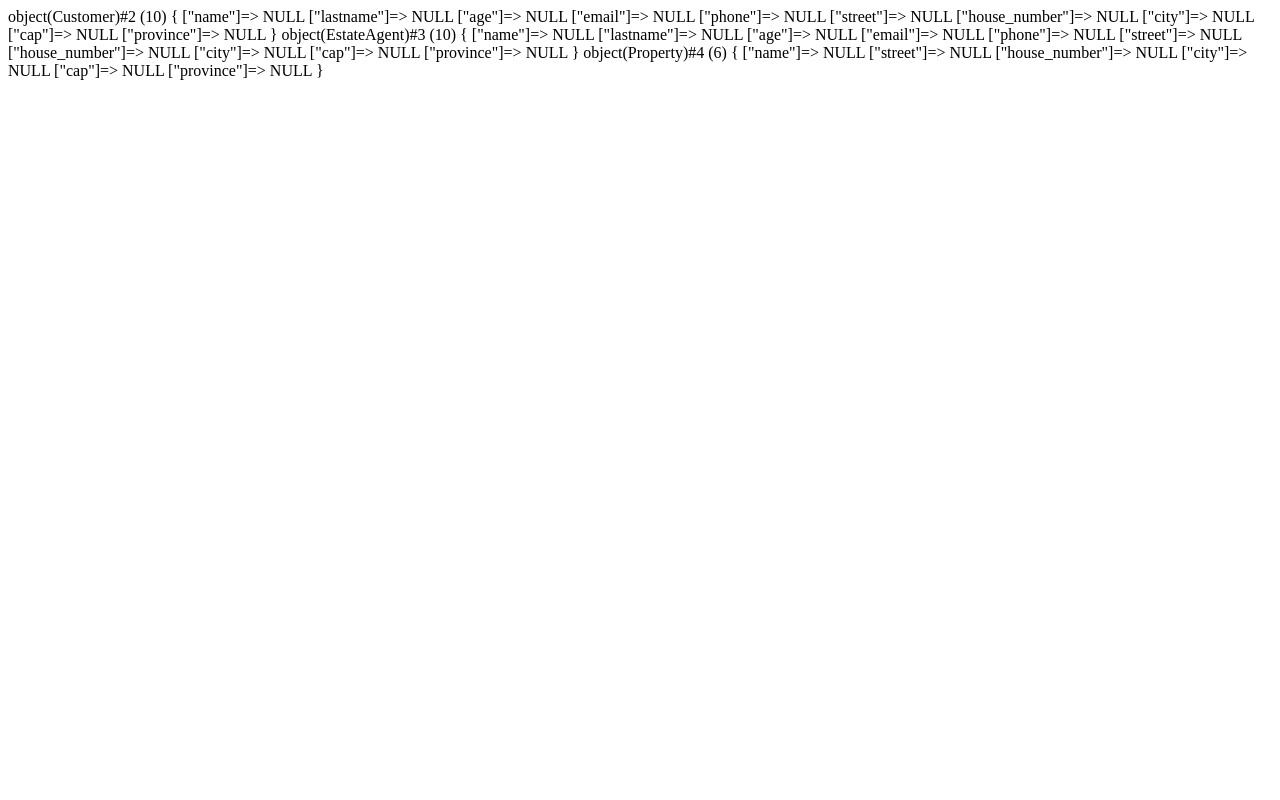
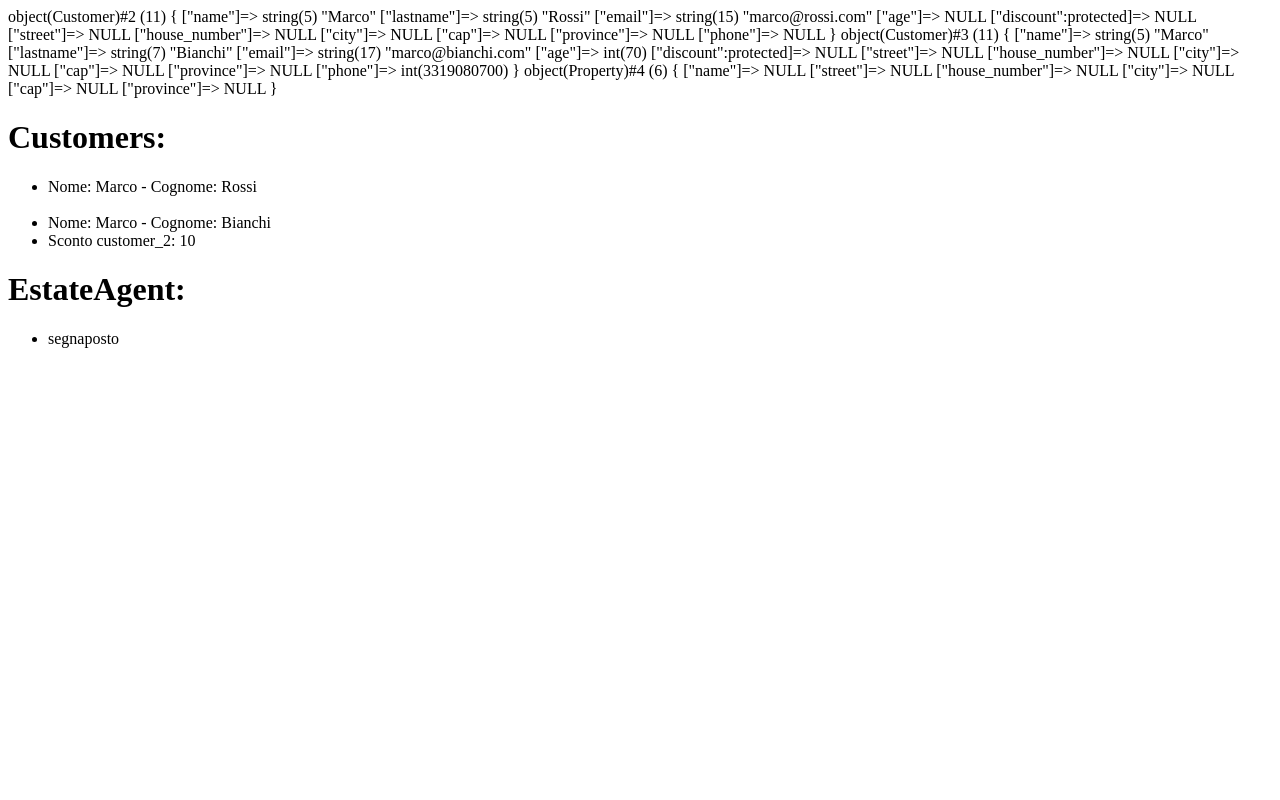
Before and after one commit to smschn/php-oop-2, a PHP site: page / in a window 1280 px wide. Run offline with PHP 8.4, Linux system fonts and the light colour scheme.

Commit message:
Added basic html & construct, discount, functions to User, Customer

```diff
--- a/class/User/Customer.php
+++ b/class/User/Customer.php
@@ -3,8 +3,20 @@
 require_once __DIR__ . '/User.php';
 
 class Customer extends User {
+    public $phone;
 
+    public function __construct($nameP, $lastnameP, $emailP, $ageP = null, $phoneP = null) {
+        parent::__construct($nameP, $lastnameP, $emailP, $ageP);
+        $this->phone = $phoneP;
+    }
+
+    public function getCustomerNameLastname() {
+        return 'Nome: ' . $this->name . ' - Cognome: ' . $this->lastname;
+    }
 }
 
-$test1 = new Customer();
-var_dump($test1);
+$customer_1 = new Customer('Marco', 'Rossi', 'marco@rossi.com');
+var_dump($customer_1);
+
+$customer_2 = new Customer('Marco', 'Bianchi', 'marco@bianchi.com', 70, 3319080700);
+var_dump($customer_2);
--- a/class/User/EstateAgent.php
+++ b/class/User/EstateAgent.php
@@ -3,8 +3,7 @@
 require_once __DIR__ . '/User.php';
 
 class EstateAgent extends User {
-
+    public $employee_id;
+    public $employee_wage;
+    public $employee_level;
 }
-
-$test2 = new EstateAgent();
-var_dump($test2);
--- a/class/User/User.php
+++ b/class/User/User.php
@@ -4,9 +4,26 @@ require_once __DIR__ . '/../traits/Address.php';
 class User {
     public $name;
     public $lastname;
+    public $email;
     public $age;
-    public $email;
-    public $phone;
+    protected $discount;
 
     use Address;
+
+    public function __construct($nameP, $lastnameP, $emailP, $ageP = null) {
+        $this->name = $nameP;
+        $this->lastname = $lastnameP;
+        $this->email = $emailP;
+        $this->age = $ageP;
+    }
+
+    public function setDiscount($ageP) {
+        if ($ageP >= 60 && is_int($ageP)) {
+            $this->discount = 10;
+        }
+    }
+
+    public function getDiscount() {
+        return $this->discount;
+    }
 }
--- a/index.php
+++ b/index.php
@@ -3,3 +3,37 @@
 require_once __DIR__ . '/class/User/Customer.php';
 require_once __DIR__ . '/class/User/EstateAgent.php';
 require_once __DIR__ . '/class/Property/Property.php';
+
+?>
+
+<!DOCTYPE html>
+<html lang="en">
+<head>
+    <meta charset="UTF-8">
+    <meta http-equiv="X-UA-Compatible" content="IE=edge">
+    <meta name="viewport" content="width=device-width, initial-scale=1.0">
+    <title>PHP OOP 2</title>
+</head>
+<body>
+    <h1>Customers:</h1>
+    <ul>
+        <li>
+            <?php echo $customer_1->getCustomerNameLastname() ?>
+        </li>
+        <br>
+        <li>
+            <?php echo $customer_2->getCustomerNameLastname() ?>
+        </li>
+        <li>
+            <?php
+            $customer_2->setDiscount(70);
+            echo 'Sconto customer_2: ' . $customer_2->getDiscount();
+            ?>
+        </li>
+    </ul>
+    <h1>EstateAgent:</h1>
+    <ul>
+        <li>segnaposto</li>
+    </ul>
+</body>
+</html>
```
